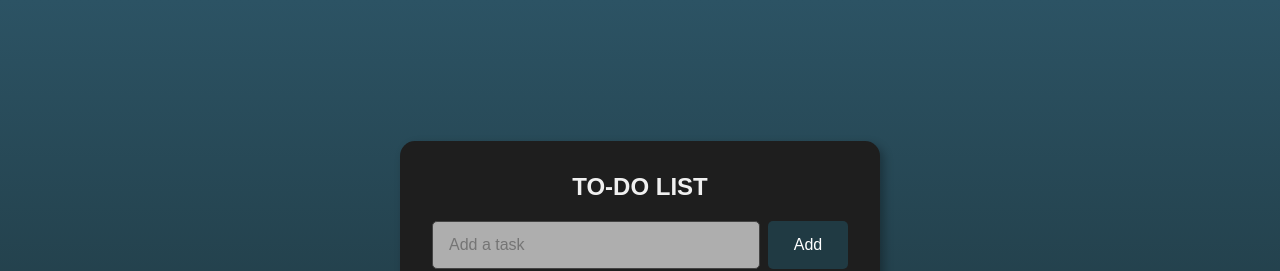
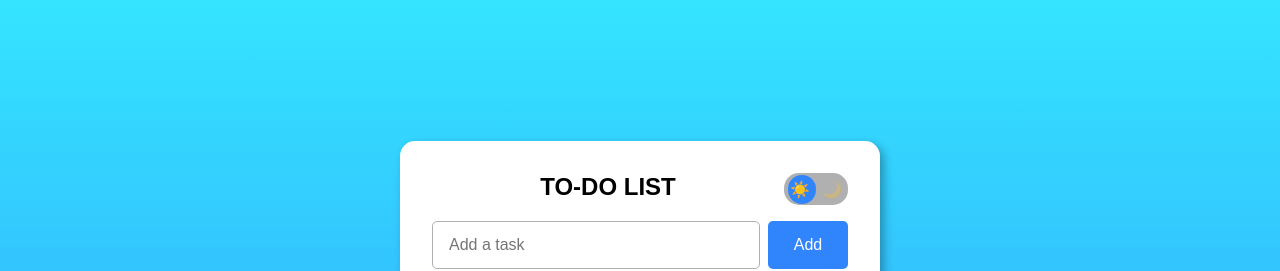
Before and after one commit to PrathB/TODO-App, a plain HTML site: page index.html in a window 1280 px wide. Shown: the top 271 px of the page. Drawn offline with nearby package versions, Linux system fonts and the light colour scheme.

Commit message:
feat:add theme toggle button ui

```diff
--- a/index.html
+++ b/index.html
@@ -7,9 +7,17 @@
     <link rel="stylesheet" href="styles.css" />
     <script src="https://cdn.jsdelivr.net/npm/sortablejs@1.15.0/Sortable.min.js"></script>
   </head>
-  <body class="dark-mode">
+  <body>
     <main class="main-card">
-      <h2>TO-DO LIST</h2>
+      <div class="header-div">
+        <h2>TO-DO LIST</h2>
+        <button id="themeToggle" class="theme-toggle">
+          <div class="toggle-slider">
+            <span class="toggle-icon">☀️</span>
+            <span class="toggle-icon">🌙</span>
+          </div>
+        </button>
+      </div>
       <div class="input-div">
         <input id="taskInput" type="text" placeholder="Add a task" />
         <button id="addTaskBtn">Add</button>
--- a/styles.css
+++ b/styles.css
@@ -66,11 +66,78 @@ p {
   box-shadow: 4px 4px 10px rgba(0, 0, 0, 0.3);
 }
 
-h2 {
+.header-div{
+  display: flex;
+  align-items: start;
+  justify-content: space-between;
+  width: 100%;
+}
+
+.header-div h2 {
+  flex: 1;
   color: var(--text-color);
   height: 3rem;
   text-align: center;
   font-size: 1.5rem;
+}
+
+.theme-toggle{
+  position: relative;
+  width: 4rem;
+  height: 2rem;
+  background-color: var(--border-color);
+  border-radius: 15px;
+  border: none;
+  cursor: pointer;
+  padding: 2px;
+  transition: background-color 0.3s ease;
+}
+
+.theme-toggle:hover {
+  background-color: var(--primary-color);
+}
+
+.toggle-slider{
+  position: relative;
+  width: 100%;
+  height: 100%;
+  display: flex;
+  align-items: center;
+  justify-content: space-between;
+  padding: 0 4px;
+}
+
+.toggle-icon {
+  font-size: 1rem;
+  z-index: 2;
+  transition: opacity 0.3s ease;
+}
+
+.toggle-slider::before {
+  content: '';
+  position: absolute;
+  margin-left: 0.1rem;
+  margin-right: 0.1rem;
+  left: 0;
+  width: 1.8rem;
+  height: 1.8rem;
+  background-color: var(--primary-color);
+  border-radius: 50%;
+  transition: all 0.3s ease;
+  z-index: 1;
+}
+
+body.dark-mode .toggle-slider::before {
+  left: unset;
+  right: 0;
+}
+
+body.dark-mode .toggle-icon:first-child {
+  opacity: 0.3;
+}
+
+body:not(.dark-mode) .toggle-icon:last-child {
+  opacity: 0.3;
 }
 
 .input-div {
```
